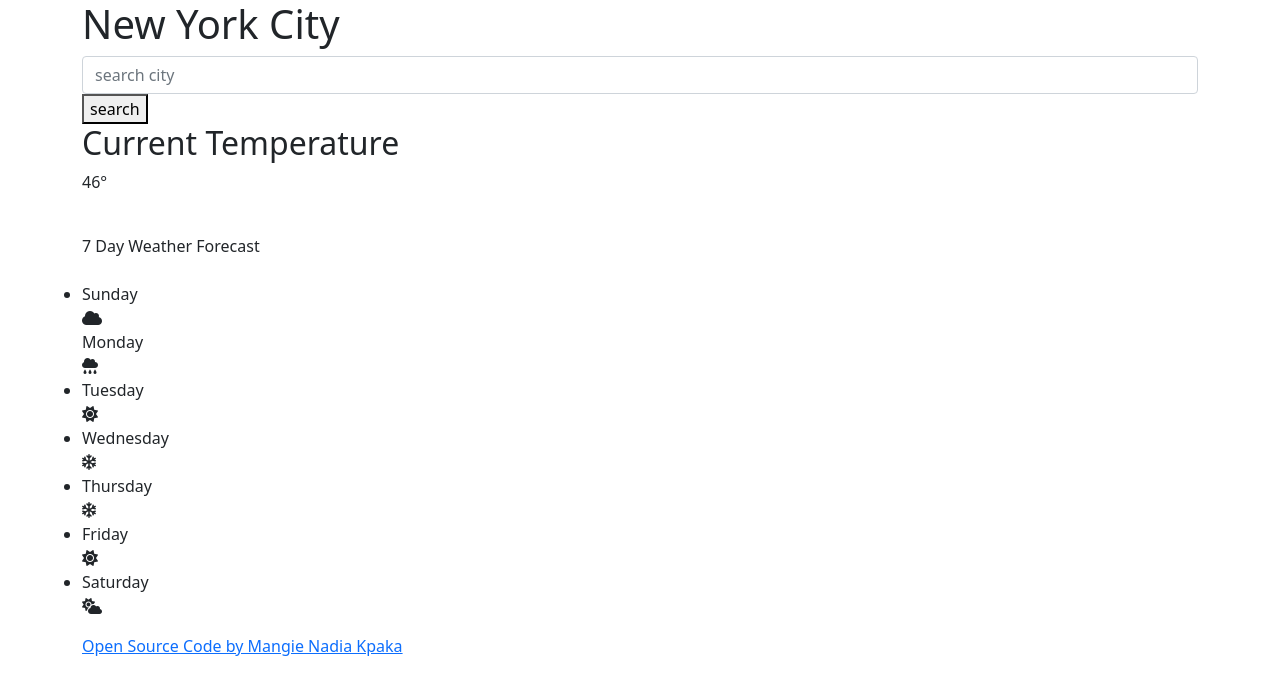
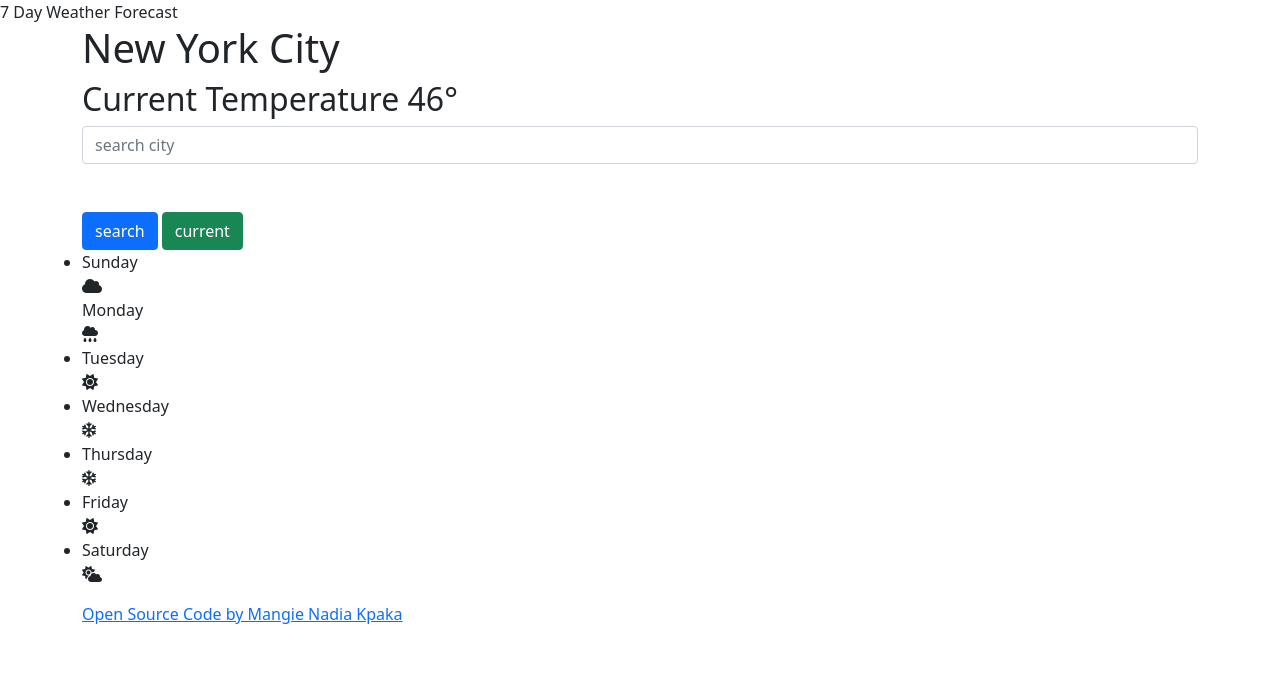
Before and after one commit to Mkpaka95/Weather-Project, a plain HTML site: page Weatherproject.html in a window 1280 px wide. Drawn offline with nearby package versions, Linux system fonts and the light colour scheme.

Commit message:
Removed the old style.css & Updated style.css

```diff
--- a/Weatherproject.html
+++ b/Weatherproject.html
@@ -18,37 +18,38 @@
     ></script>
   </head>
   <body >
+      <section>
+          <div class="forecast">
+            7 Day Weather Forecast
+          </div>
+        </section>
       <div class="container">
           <div class="weather-app">
     <h1>
       New York City
     </h1>
+  </section>
+  <h2 class= "current-temperature"> Current Temperature  46°</h2>
     <section>
       <form id ="search-city">
       <input
       id="city-input"
       id="geo-location"
         type="text"
-        class="form-control"
+        class="form-control "
         placeholder="search city"
       />
-      </form>
-    </div>
-      <button class="search-button">
+      <br>
+      </br>
+      <button class="btn btn-primary"class="search-button">
           search
         </button>
-    </section>
-    <h2>Current Temperature</h2>
-    <p>
-      46°
-    </p>
-    <br />
-    <section>
-      <div class="forecast">
-        7 Day Weather Forecast
-      </div>
-    </section>
-    <br />
+        <button
+                class="btn btn-success "
+                id="current-location-button"
+              >
+                current
+              </button>
         <section>
             <div class="weather-app">
           <div class="row">
@@ -83,6 +84,15 @@
             </ul>
           </div>
         </section>
+      </form>
+    </div>
+    <script src="src/index.js"></script>
+    <script>
+      function retrievePosition(position) {
+      navigator.geolocation.getCurrentPosition(showPosition);
+      console.log(position);
+      }
+      </script>
     <script src="src/index.js"></script>
    <a href="https://mystifying-hermann-75a5b2.netlify.app/"> Open Source Code by Mangie Nadia Kpaka </a>
   </body>
--- a/style.css
+++ b/style.css
@@ -1,39 +1,20 @@
 h1 {
-  font-family: "Trebuchet MS", "Lucida Sans Unicode", "Lucida Grande",
-    "Lucida Sans", Arial, sans-serif;
-  text-align: center;
-  color: #757ae7;
-}
-
-h2 {
-  font-family: "Trebuchet MS", "Lucida Sans Unicode", "Lucida Grande",
-    "Lucida Sans", Arial, sans-serif;
-  text-align: center;
-  color: #757ae7;
-}
-h1 {
-  font-size: 80px;
+  font-size: 30px;
   color: #794c74;
   display: inline-block;
 }
 
 h2 {
   color: #794c74;
-  font-size: 50px;
-  text-align: center;
+  font-size: 30px;
+  text-align: left;
 }
 
 body {
   background: linear-gradient(120deg, #a6c0fe 0%, #f68084 100%);
   font-family: "Abril Fatface", cursive;
   display: inline;
-  margin: 0;
-  padding: 0;
   border: 1px solid #dadde1;
-  padding: 15px;
-  margin: 20px auto;
-  border-radius: 10px;
-  max-width: 600px;
 }
 
 .weather-app {
@@ -51,11 +32,6 @@ ul {
   list-style: none;
 }
 
-p {
-  font-size: 60px;
-  color: #794c74;
-  text-align: center;
-}
 .fa-cloud-rain {
   font-size: 50px;
   color: #a6a9b6;
@@ -67,7 +43,7 @@ p {
 }
 
 .fa-cloud {
-  font-size: 75px;
+  font-size: 50px;
   color: #f4f4f4;
 }
 
@@ -87,6 +63,48 @@ p {
   color: #ffe5b9;
 }
 
+.btn-primary {
+  color: #fff;
+  background-color: #70d1d7;
+  display: inline-block;
+  position: relative;
+  vertical-align: middle;
+  top: 0;
+  right: 0;
+  border: 1px solid transparent;
+  padding: 0.375rem 0.75rem;
+  font-size: 1rem;
+  line-height: 1.5;
+  border-radius: 0.25rem;
+  transition: 0.15s ease-in-out, background-color 0.15s ease-in-out,
+    border-color 0.15s ease-in-out, box-shadow 0.15s ease-in-out;
+}
+.btn-primary:hover {
+  background-color: #ffe5b9;
+  border-color: #ffe5b9;
+}
+
+.btn-success {
+  color: #fff;
+  background-color: #70d1d7;
+  display: inline-block;
+  position: relative;
+  vertical-align: middle;
+  top: 0;
+  right: 0;
+  border: 1px solid transparent;
+  padding: 0.375rem 0.75rem;
+  font-size: 1rem;
+  line-height: 1.5;
+  border-radius: 0.25rem;
+  transition: 0.15s ease-in-out, background-color 0.15s ease-in-out,
+    border-color 0.15s ease-in-out, box-shadow 0.15s ease-in-out;
+}
+
+.btn-success:hover {
+  background-color: #ffd66b;
+  border-color: #ffe5b9;
+}
 .form-control {
   position: relative;
   display: inline-block;
@@ -105,36 +123,5 @@ p {
 .forecast {
   font-size: 50px;
   text-align: center;
+  color: #794c74;
 }
-
-.search-button {
-  color: #fff;
-  background-color: #70d1d7;
-  position: relative;
-  float: middle-right;
-  top: 0;
-  right: 0;
-  border: 1px solid transparent;
-  padding: 0.375rem 0.75rem;
-  font-size: 1rem;
-  line-height: 1.5;
-  border-radius: 0.25rem;
-  transition: color 0.15s ease-in-out, background-color 0.15s ease-in-out,
-    border-color 0.15s ease-in-out, box-shadow 0.15s ease-in-out;
-}
-
-.location-button {
-  color: #fff;
-  background-color: #70d1d7;
-  float: right;
-  position: relative;
-  top: 0;
-  right: 0;
-  border: 1px solid transparent;
-  padding: 0.375rem 0.75rem;
-  font-size: 1rem;
-  line-height: 1.5;
-  border-radius: 0.25rem;
-  transition: color 0.15s ease-in-out, background-color 0.15s ease-in-out,
-    border-color 0.15s ease-in-out, box-shadow 0.15s ease-in-out;
-}
```
Also changed, not shown: script.js (+5 -5 lines), 1 other file. Lines whose indentation alone changed are shown as unchanged.
